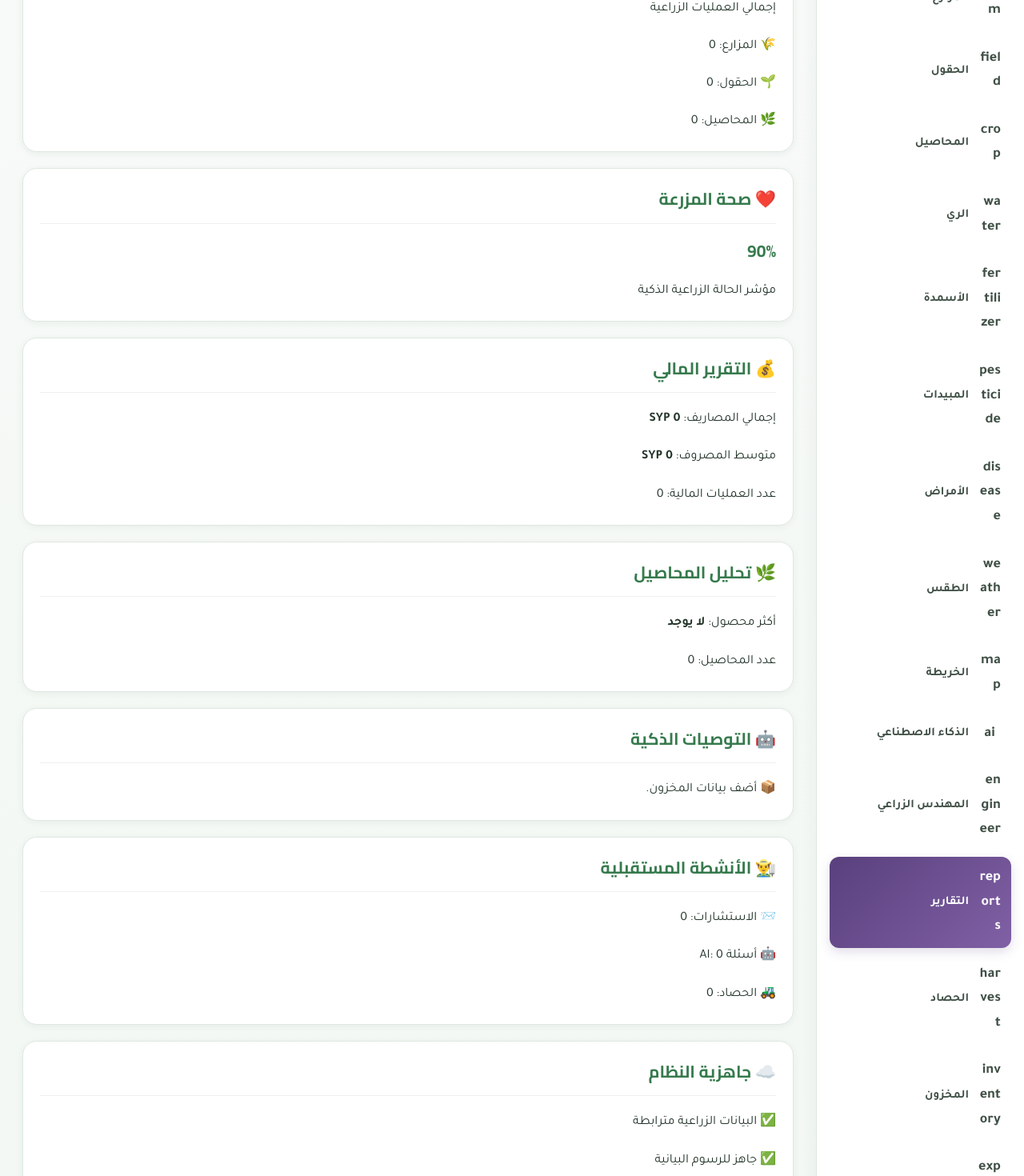
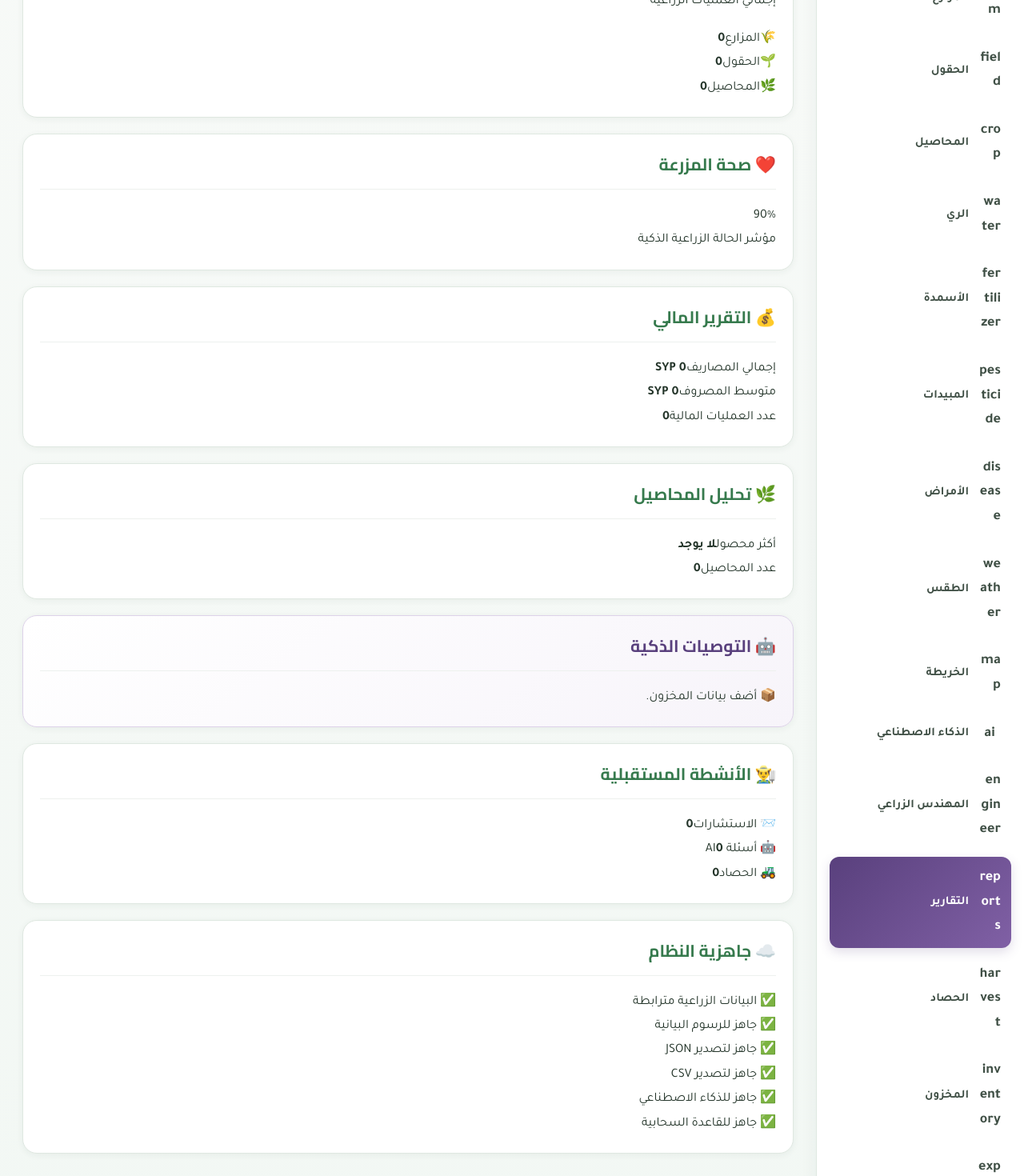
Before and after one commit to hasan776643tt-ops/LAVENDER, a React (Vite) app: page /reports in a window 1280 px wide. Shown: the part 400-1870 px from the top of the page at 80% size. Built offline with nearby package versions, Linux system fonts and the light colour scheme.

Commit message:
Update Reports.jsx

```diff
--- a/src/pages/Reports.jsx
+++ b/src/pages/Reports.jsx
@@ -1,67 +1,56 @@
+// src/pages/Reports.jsx
+
 import {
   useContext,
   useMemo,
 } from "react";
 
+import {
+  FarmContext,
+} from "../context/FarmContext";
 
 import {
-  FarmContext
-} from "../context/FarmContext";
+  useSettings,
+} from "../context/SettingsContext";
+
+import Card from "../components/Card";
 
 
-import {
-  useSettings
-} from "../context/SettingsContext";
-
-
-import Card from "../components/Card";
-import Button from "../components/Button";
-
-
-
-export default function Reports(){
-
+export default function Reports() {
 
   const {
+    farms = [],
+    fields = [],
+    crops = [],
 
- farms=[],
- fields=[],
- crops=[],
+    irrigations = [],
+    fertilizers = [],
+    pesticides = [],
 
- irrigations=[],
- fertilizers=[],
- pesticides=[],
+    diseases = [],
 
- diseases=[],
+    expenses = [],
 
- expenses=[],
+    consultations = [],
+    aiQuestions = [],
 
- consultations=[],
- aiQuestions=[],
-
- harvests=[],
- inventory=[],
+    harvests = [],
+    inventory = [],
 
   } = useContext(FarmContext);
 
 
-
-
   const {
- settings
+    settings,
   } = useSettings();
 
 
+  // =====================================================
+  // KPI
+  // =====================================================
 
-
-
-// =======================
-// KPI
-// =======================
-
-
-const kpi = useMemo(()=>({
-
+  const kpi = useMemo(
+    () => ({
 
       farms: farms.length,
 
@@ -70,23 +59,19 @@ fields: fields.length,
       crops: crops.length,
 
       operations:
-
         irrigations.length +
         fertilizers.length +
         pesticides.length +
         diseases.length,
 
-
       harvests:
         harvests.length,
-
 
       inventory:
         inventory.length,
 
-
-}),[
-
+    }),
+    [
       farms,
       fields,
       crops,
@@ -95,519 +80,567 @@ fertilizers,
       pesticides,
       diseases,
       harvests,
-inventory
-
-]);
+      inventory,
+    ]
+  );
 
 
+  // =====================================================
+  // Financial Report
+  // =====================================================
 
-
-
-
-
-// =======================
-// Financial Report
-// =======================
-
-
-const financial = useMemo(()=>{
-
+  const financial = useMemo(() => {
 
     const total = expenses.reduce(
-
-(sum,item)=>
-
+      (sum, item) =>
         sum + Number(item.amount || 0),
-
       0
-
     );
-
 
 
     return {
 
       total,
 
-count: expenses.length,
+      count:
+        expenses.length,
 
       average:
-
         expenses.length
-
-?
-
-Math.round(
+          ? Math.round(
               total / expenses.length
             )
-
-:
-
-0
-
+          : 0,
 
     };
 
-
-},[expenses]);
+  }, [expenses]);
 
 
+  // =====================================================
+  // Farm Health Score
+  // =====================================================
 
-
-
-
-
-// =======================
-// Farm Health Score
-// =======================
-
-
-const healthScore = useMemo(()=>{
-
+  const healthScore = useMemo(() => {
 
     let score = 100;
 
 
-
-if(diseases.length)
-
+    if (diseases.length) {
       score -= 20;
+    }
 
 
-
-if(fields.length > irrigations.length)
-
+    if (
+      fields.length >
+      irrigations.length
+    ) {
       score -= 15;
+    }
 
 
-
-if(fertilizers.length===0)
-
+    if (
+      fertilizers.length === 0
+    ) {
       score -= 10;
+    }
 
 
-
-if(score < 0)
-
+    if (score < 0) {
       score = 0;
-
+    }
 
 
     return score;
 
-
-
-},[
-
+  }, [
     diseases,
     fields,
     irrigations,
-fertilizers
-
+    fertilizers,
   ]);
 
 
+  // =====================================================
+  // Crop Intelligence
+  // =====================================================
+
+  const cropReport = useMemo(() => {
+
+    const counter = {};
 
 
-
-
-
-// =======================
-// Crop Intelligence
-// =======================
-
-
-const cropReport = useMemo(()=>{
-
-
-const counter={};
-
-
-
-crops.forEach(crop=>{
-
+    crops.forEach((crop) => {
 
       const name =
-crop.name || "غير محدد";
+        crop.name ||
+        "غير محدد";
 
 
       counter[name] =
-(counter[name] || 0)+1;
-
+        (counter[name] || 0) + 1;
 
     });
-
 
 
     const result =
       Object.entries(counter)
         .sort(
-(a,b)=>b[1]-a[1]
+          (a, b) =>
+            b[1] - a[1]
         );
-
 
 
     return {
 
       top:
-result[0]?.[0] || "لا يوجد",
+        result[0]?.[0] ||
+        "لا يوجد",
 
       count:
-crops.length
+        crops.length,
 
     };
 
-
-},[crops]);
+  }, [crops]);
 
 
+  // =====================================================
+  // Smart Advice
+  // =====================================================
+
+  const advice = useMemo(() => {
+
+    const list = [];
 
 
-
-
-
-// =======================
-// Smart Advice
-// =======================
-
-
-const advice = useMemo(()=>{
-
-
-const list=[];
-
-
-
-if(diseases.length)
+    if (diseases.length) {
 
       list.push(
         "🦠 توجد أمراض تحتاج متابعة."
       );
 
+    }
 
 
-if(fields.length > irrigations.length)
+    if (
+      fields.length >
+      irrigations.length
+    ) {
 
       list.push(
         "💧 راجع خطة الري للحقول."
       );
 
+    }
 
 
-if(expenses.length > 10)
+    if (expenses.length > 10) {
 
       list.push(
         "💰 المصاريف مرتفعة، راجع التكاليف."
       );
 
+    }
 
 
-if(inventory.length===0)
+    if (inventory.length === 0) {
 
       list.push(
         "📦 أضف بيانات المخزون."
       );
 
+    }
 
 
-if(list.length===0)
+    if (list.length === 0) {
 
       list.push(
         "✅ حالة المزرعة ممتازة."
       );
 
+    }
 
 
     return list;
 
-
-
-},[
-
+  }, [
     diseases,
     fields,
     irrigations,
     expenses,
-inventory
-
+    inventory,
   ]);
 
 
+  // =====================================================
+  // UI
+  // =====================================================
+
+  return (
+
+    <div className="reports-page">
+
+
+      {/* =================================================
+          PAGE HEADER
+      ================================================= */}
+
+      <section className="reports-hero">
+
+        <div className="reports-hero-icon">
+          📊
+        </div>
+
+
+        <div className="reports-hero-content">
+
+          <h1>
+            التقارير الذكية المتقدمة
+          </h1>
+
+
+          <div className="reports-hero-brand">
+            🌱 LAVENDER Smart Farm
+          </div>
+
+
+          <p>
+            تحليل شامل لأداء المزرعة
+          </p>
+
+        </div>
+
+      </section>
 
 
 
+      {/* =================================================
+          REPORT GRID
+      ================================================= */}
+
+      <div className="reports-grid">
 
 
-return (
+        {/* =================================================
+            KPI
+        ================================================= */}
 
-<div>
+        <Card
+          title="🚀 مؤشرات الأداء"
+        >
+
+          <div className="reports-main-number">
+            {kpi.operations}
+          </div>
 
 
-<h1>
-📊 التقارير الذكية المتقدمة
-</h1>
-
-
-<p>
-🌱 LAVENDER Smart Farm
-<br/>
-تحليل شامل لأداء المزرعة
-</p>
-
-
-
-
-
-<Card title="🚀 مؤشرات الأداء">
-
-
-<h2>
-{kpi.operations}
-</h2>
-
-
-<p>
+          <p className="reports-main-label">
             إجمالي العمليات الزراعية
           </p>
 
 
-<p>
-🌾 المزارع: {kpi.farms}
-</p>
+          <div className="reports-stats">
+
+            <div className="reports-stat">
+              <span className="reports-stat-icon">
+                🌾
+              </span>
+
+              <span>
+                المزارع
+              </span>
+
+              <strong>
+                {kpi.farms}
+              </strong>
+            </div>
 
 
-<p>
-🌱 الحقول: {kpi.fields}
-</p>
+            <div className="reports-stat">
+              <span className="reports-stat-icon">
+                🌱
+              </span>
+
+              <span>
+                الحقول
+              </span>
+
+              <strong>
+                {kpi.fields}
+              </strong>
+            </div>
 
 
-<p>
-🌿 المحاصيل: {kpi.crops}
-</p>
+            <div className="reports-stat">
+              <span className="reports-stat-icon">
+                🌿
+              </span>
 
+              <span>
+                المحاصيل
+              </span>
+
+              <strong>
+                {kpi.crops}
+              </strong>
+            </div>
+
+          </div>
 
         </Card>
 
 
 
+        {/* =================================================
+            HEALTH
+        ================================================= */}
 
+        <Card
+          title="❤️ صحة المزرعة"
+        >
 
+          <div className="reports-health">
 
-
-<Card title="❤️ صحة المزرعة">
-
-
-<h2>
+            <div className="reports-health-number">
               {healthScore}%
-</h2>
+            </div>
 
 
             <p>
               مؤشر الحالة الزراعية الذكية
             </p>
 
+          </div>
 
         </Card>
 
 
 
+        {/* =================================================
+            FINANCIAL
+        ================================================= */}
+
+        <Card
+          title="💰 التقرير المالي"
+        >
+
+          <div className="reports-info-list">
+
+            <div className="reports-info-row">
+
+              <span>
+                إجمالي المصاريف
+              </span>
+
+              <strong>
+                {financial.total}{" "}
+                {settings?.currency || ""}
+              </strong>
+
+            </div>
 
 
+            <div className="reports-info-row">
+
+              <span>
+                متوسط المصروف
+              </span>
+
+              <strong>
+                {financial.average}{" "}
+                {settings?.currency || ""}
+              </strong>
+
+            </div>
 
 
-<Card title="💰 التقرير المالي">
+            <div className="reports-info-row">
 
-
-<p>
-إجمالي المصاريف:
+              <span>
+                عدد العمليات المالية
+              </span>
 
               <strong>
-
-{" "}
-
-{financial.total}
-
-{" "}
-
-{settings.currency}
-
+                {financial.count}
               </strong>
 
-</p>
+            </div>
 
-
-
-<p>
-متوسط المصروف:
-
-<strong>
-
-{" "}
-
-{financial.average}
-
-{" "}
-
-{settings.currency}
-
-</strong>
-
-</p>
-
-
-
-<p>
-عدد العمليات المالية:
-{" "}
-{financial.count}
-</p>
-
+          </div>
 
         </Card>
 
 
 
+        {/* =================================================
+            CROPS
+        ================================================= */}
 
+        <Card
+          title="🌿 تحليل المحاصيل"
+        >
 
+          <div className="reports-info-list">
 
+            <div className="reports-info-row">
 
-<Card title="🌿 تحليل المحاصيل">
-
-
-<p>
-أكثر محصول:
+              <span>
+                أكثر محصول
+              </span>
 
               <strong>
-{" "}
                 {cropReport.top}
               </strong>
 
-</p>
+            </div>
 
 
-<p>
-عدد المحاصيل:
-{" "}
+            <div className="reports-info-row">
+
+              <span>
+                عدد المحاصيل
+              </span>
+
+              <strong>
                 {cropReport.count}
-</p>
+              </strong>
 
+            </div>
+
+          </div>
 
         </Card>
 
 
 
+        {/* =================================================
+            SMART ADVICE
+        ================================================= */}
 
+        <Card
+          title="🤖 التوصيات الذكية"
+          variant="smart"
+        >
 
+          <div className="reports-advice">
 
+            {advice.map(
+              (item, index) => (
 
-<Card title="🤖 التوصيات الذكية">
-
-
-{
-
-advice.map(
-
-(item,index)=>(
-
-<p key={index}>
+                <div
+                  key={index}
+                  className="reports-advice-item"
+                >
                   {item}
-</p>
+                </div>
 
               )
+            )}
 
-)
-
-}
-
+          </div>
 
         </Card>
 
 
 
+        {/* =================================================
+            FUTURE ACTIVITIES
+        ================================================= */}
+
+        <Card
+          title="👨‍🌾 الأنشطة المستقبلية"
+        >
+
+          <div className="reports-info-list">
+
+            <div className="reports-info-row">
+
+              <span>
+                📨 الاستشارات
+              </span>
+
+              <strong>
+                {consultations.length}
+              </strong>
+
+            </div>
 
 
+            <div className="reports-info-row">
+
+              <span>
+                🤖 أسئلة AI
+              </span>
+
+              <strong>
+                {aiQuestions.length}
+              </strong>
+
+            </div>
 
 
-<Card title="👨‍🌾 الأنشطة المستقبلية">
+            <div className="reports-info-row">
 
+              <span>
+                🚜 الحصاد
+              </span>
 
-<p>
-📨 الاستشارات:
-{" "}
-{consultations.length}
-</p>
+              <strong>
+                {kpi.harvests}
+              </strong>
 
+            </div>
 
-<p>
-🤖 أسئلة AI:
-{" "}
-{aiQuestions.length}
-</p>
-
-
-<p>
-🚜 الحصاد:
-{" "}
-{kpi.harvests}
-</p>
-
+          </div>
 
         </Card>
 
 
 
+        {/* =================================================
+            SYSTEM READINESS
+        ================================================= */}
 
+        <Card
+          title="☁️ جاهزية النظام"
+        >
 
+          <div className="reports-readiness">
 
+            <div>
+              ✅ البيانات الزراعية مترابطة
+            </div>
 
-<Card title="☁️ جاهزية النظام">
+            <div>
+              ✅ جاهز للرسوم البيانية
+            </div>
 
+            <div>
+              ✅ جاهز لتصدير JSON
+            </div>
 
-<p>
-✅ البيانات الزراعية مترابطة
-</p>
+            <div>
+              ✅ جاهز لتصدير CSV
+            </div>
 
+            <div>
+              ✅ جاهز للذكاء الاصطناعي
+            </div>
 
-<p>
-✅ جاهز للرسوم البيانية
-</p>
+            <div>
+              ✅ جاهز للقاعدة السحابية
+            </div>
 
-
-<p>
-✅ جاهز لتصدير JSON
-</p>
-
-<p>
-✅ جاهز لتصدير CSV
-</p>
-
-
-<p>
-✅ جاهز للذكاء الاصطناعي
-</p>
-
-
-<p>
-✅ جاهز للقاعدة السحابية
-</p>
-
+          </div>
 
         </Card>
 
 
-
-
-
-
-
-
-
-
-
+      </div>
 
     </div>
 
   );
 
-
 }
```
Lines whose indentation alone changed are shown as unchanged.
